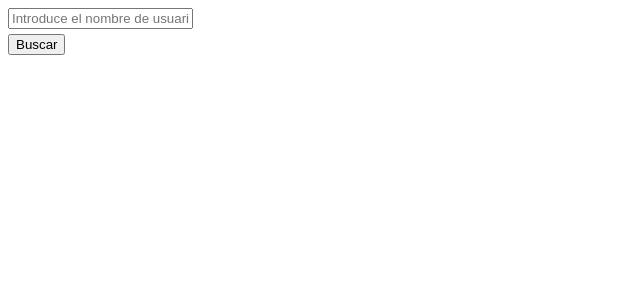
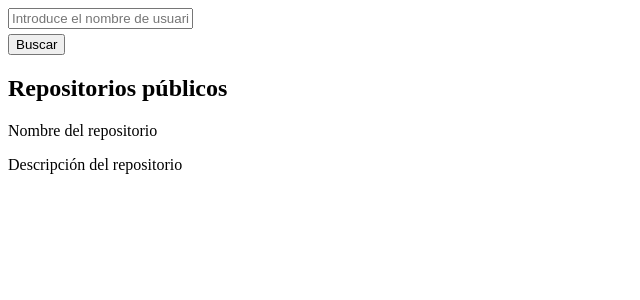
Before and after one commit to dlcastillop/github-user, a React (Vite) app: page / in a window 1280 px wide. Shown: the top 300 px of the page, without its empty margins (0-640 px from the left). Built offline with nearby package versions, Linux system fonts and the light colour scheme.

Commit message:
refactor: basic layout for the repo information

```diff
--- a/src/components/GitHubUser.tsx
+++ b/src/components/GitHubUser.tsx
@@ -78,6 +78,14 @@ const GitHubUser = () => {
           <p>Repositorios públicos: {userData.public_repos}</p>
         </div>
       ) : undefined}
+
+      <section>
+        <h2>Repositorios públicos</h2>
+        <div>
+          <p>Nombre del repositorio</p>
+          <p>Descripción del repositorio</p>
+        </div>
+      </section>
     </>
   );
 };
```
